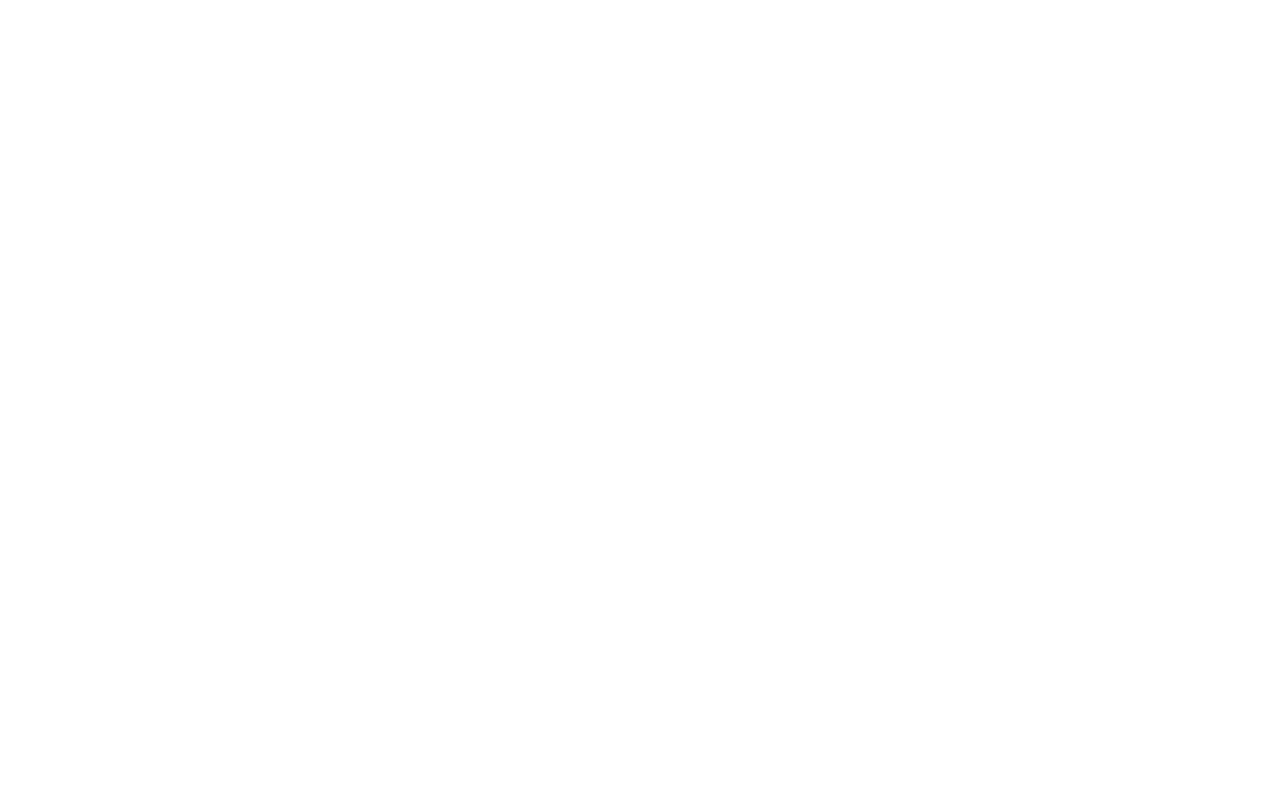
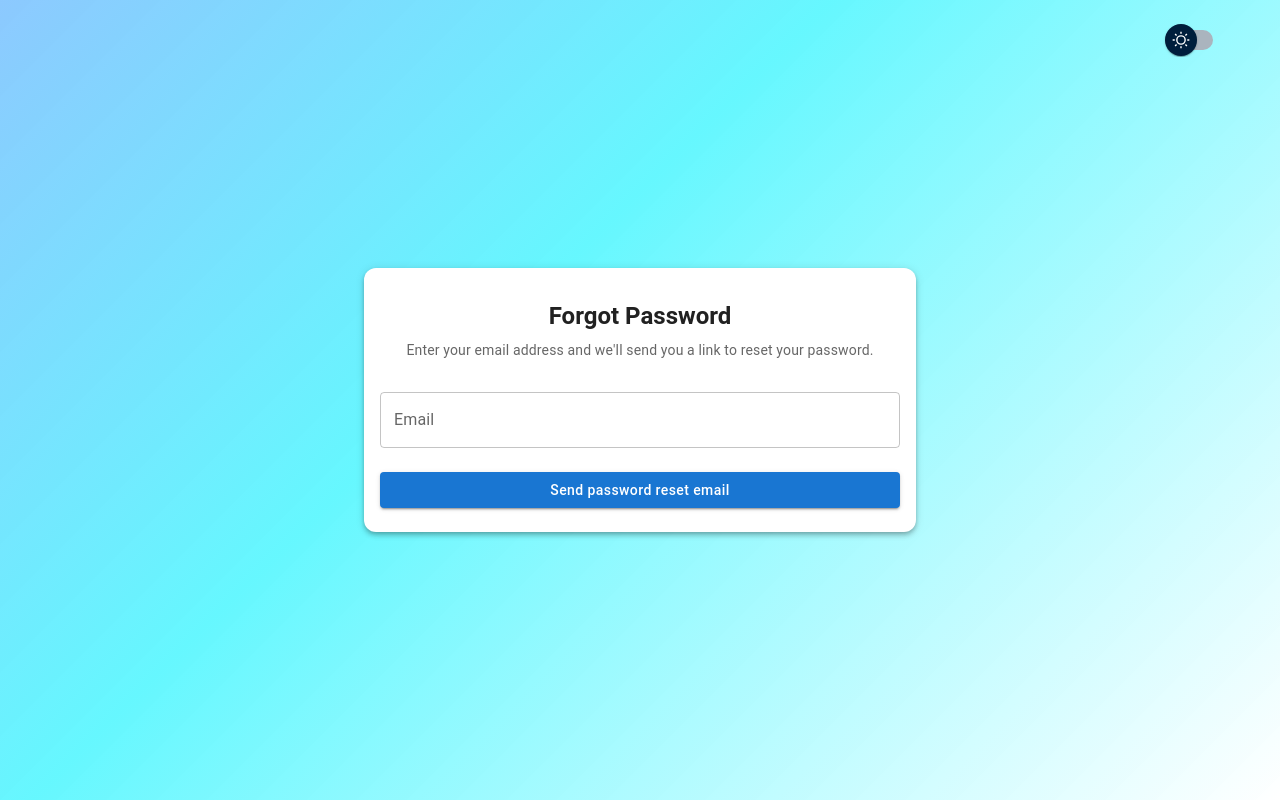
Before and after one commit to CoozillaX/LiteChat-Web, a React (Vite) app: page /forgot-password in a window 1280 px wide. Before the commit this address had no page. Built offline with nearby package versions, Linux system fonts and the light colour scheme; some icons are missing.

Commit message:
implement forgot password page

```diff
--- a/package.json
+++ b/package.json
@@ -12,13 +12,16 @@
   "dependencies": {
     "@emotion/react": "^11.14.0",
     "@emotion/styled": "^11.14.1",
+    "@hookform/resolvers": "^5.2.2",
     "@mui/icons-material": "^7.3.5",
     "@mui/material": "^7.3.5",
     "i18next": "^25.6.3",
     "react": "^19.2.0",
     "react-dom": "^19.2.0",
+    "react-hook-form": "^7.67.0",
     "react-i18next": "^16.3.5",
-    "react-router-dom": "^7.9.6"
+    "react-router-dom": "^7.9.6",
+    "zod": "^4.1.13"
   },
   "devDependencies": {
     "@eslint/js": "^9.39.1",
--- a/src/locales/en.ts
+++ b/src/locales/en.ts
@@ -7,6 +7,20 @@
     forgotPassword: "Forgot Password?",
     submit: "Sign In",
     passkey: "Continue with Passkey",
-    signup: "New to LiteChat? <0>Create an account</0>",
+    signup: "New to LiteChat? <0>Create an account</0>"
   },
+  forgotPassword: {
+    title: "Forgot Password",
+    subtitle:
+      "Enter your email address and we'll send you a link to reset your password.",
+    email: "Email",
+    submit: "Send password reset email",
+    error: {
+      invalidEmail: "Please enter a valid email address."
+    },
+    success: {
+      emailSent:
+        "A password reset link has been sent to your email address. <0> Click here to return to login.</0>"
+    }
+  }
 };
--- a/src/locales/zh.ts
+++ b/src/locales/zh.ts
@@ -7,6 +7,18 @@
     forgotPassword: "忘记密码?",
     submit: "登录",
     passkey: "使用密钥继续",
-    signup: "初次使用 LiteChat? <0>创建一个账号</0>",
+    signup: "初次使用 LiteChat? <0>创建一个账号</0>"
   },
+  forgotPassword: {
+    title: "找回密码",
+    subtitle: "请输入您的邮箱地址，我们会向您发送一封包含重置密码链接的邮件。",
+    email: "邮箱",
+    submit: "发送重置密码邮件",
+    error: {
+      invalidEmail: "请输入有效的邮箱地址。"
+    },
+    success: {
+      emailSent: "重置密码链接已发送到您的邮箱。<0>点击这里返回登录</0>。"
+    }
+  }
 };
--- a/src/routes/AuthRoutes.tsx
+++ b/src/routes/AuthRoutes.tsx
@@ -1,9 +1,11 @@
 import { Route } from "react-router-dom";
 import AuthLayout from "@/layout/AuthLayout";
 import LoginPage from "@/views/Login";
+import ForgotPasswordPage from "@/views/ForgotPassword";
 
 export const AuthRoutes = (
   <Route element={<AuthLayout />}>
     <Route index element={<LoginPage />} />
+    <Route path="forgot-password" element={<ForgotPasswordPage />} />
   </Route>
 );
--- /dev/null
+++ b/src/views/ForgotPassword/index.tsx
@@ -0,0 +1,114 @@
+import { useState } from "react";
+import { useTranslation, Trans } from "react-i18next";
+import { Link } from "react-router-dom";
+import { useForm } from "react-hook-form";
+import { z } from "zod";
+import { zodResolver } from "@hookform/resolvers/zod";
+import {
+  Alert,
+  Button,
+  Card,
+  CardActions,
+  CardContent,
+  CardHeader,
+  Stack,
+  TextField,
+  Typography
+} from "@mui/material";
+
+const forgotPasswordSchema = z.object({
+  email: z.email("forgotPassword.error.invalidEmail")
+});
+
+type ForgotPasswordFormValues = z.infer<typeof forgotPasswordSchema>;
+
+export default function ForgotPasswordPage() {
+  const { t } = useTranslation();
+
+  // Form success response
+  const [successMessage, setSuccessMessage] = useState<string | null>(null);
+
+  // React Hook Form setup
+  const {
+    register,
+    handleSubmit,
+    reset,
+    formState: { errors, isSubmitting }
+  } = useForm<ForgotPasswordFormValues>({
+    resolver: zodResolver(forgotPasswordSchema)
+  });
+
+  // Form submission handler
+  const onValidSubmit = (data: ForgotPasswordFormValues) => {
+    console.log("Password reset email sent to:", data.email);
+    // TODO: Integrate with backend API to handle password reset request
+    setSuccessMessage("forgotPassword.success.emailSent");
+    reset();
+  };
+
+  return (
+    <form onSubmit={handleSubmit(onValidSubmit)} noValidate>
+      <Card
+        sx={{
+          borderRadius: 3,
+          boxShadow: 4,
+          py: 2
+        }}
+      >
+        <CardHeader
+          title={
+            <Typography variant="h5" fontWeight={600}>
+              {t("forgotPassword.title")}
+            </Typography>
+          }
+          subheader={
+            <Typography variant="body2" color="text.secondary" sx={{ pt: 1 }}>
+              {t("forgotPassword.subtitle")}
+            </Typography>
+          }
+          sx={{
+            textAlign: "center"
+          }}
+        />
+        <CardContent>
+          {successMessage && (
+            <Alert
+              severity="success"
+              onClose={() => setSuccessMessage(null)}
+              sx={{ mb: 2 }}
+            >
+              <Trans
+                i18nKey={successMessage}
+                components={[<Link to="/" style={{ color: "#1976d2" }} />]}
+              />
+            </Alert>
+          )}
+          <Stack>
+            <TextField
+              id="email"
+              label={t("forgotPassword.email")}
+              variant="outlined"
+              {...register("email")}
+              error={!!errors.email}
+              helperText={errors.email ? t(errors.email.message || "") : ""}
+            />
+          </Stack>
+        </CardContent>
+        <CardActions sx={{ px: 2 }}>
+          <Stack sx={{ width: 1 }}>
+            <Button
+              fullWidth
+              type="submit"
+              variant="contained"
+              color="primary"
+              sx={{ textTransform: "none" }}
+              disabled={isSubmitting}
+            >
+              {t("forgotPassword.submit")}
+            </Button>
+          </Stack>
+        </CardActions>
+      </Card>
+    </form>
+  );
+}
--- a/src/views/Login/index.tsx
+++ b/src/views/Login/index.tsx
@@ -1,13 +1,19 @@
+import { useTranslation, Trans } from "react-i18next";
 import { useNavigate } from "react-router-dom";
-import { useTranslation, Trans } from "react-i18next";
 import { Link } from "react-router-dom";
-import { Button, CardHeader, Stack, Divider, Chip } from "@mui/material";
-import Card from "@mui/material/Card";
-import CardActions from "@mui/material/CardActions";
-import CardContent from "@mui/material/CardContent";
-import Typography from "@mui/material/Typography";
-import TextField from "@mui/material/TextField";
-import FingerprintIcon from "@mui/icons-material/Fingerprint";
+import { Fingerprint } from "@mui/icons-material";
+import {
+  Button,
+  CardHeader,
+  Stack,
+  Divider,
+  Chip,
+  Card,
+  CardContent,
+  CardActions,
+  TextField,
+  Typography
+} from "@mui/material";
 
 export default function LoginPage() {
   const navigate = useNavigate();
@@ -54,15 +60,13 @@
         </Stack>
       </CardContent>
       <CardActions sx={{ px: 2 }}>
-        <Stack sx={{ width: "100%" }}>
+        <Stack sx={{ width: 1 }}>
           <Button
             fullWidth
             variant="contained"
             color="primary"
             sx={{ textTransform: "none" }}
-            onClick={() => {
-              navigate("/chat");
-            }}
+            onClick={() => navigate("/chat")}
           >
             {t("login.submit")}
           </Button>
@@ -73,11 +77,9 @@
             fullWidth
             variant="outlined"
             color="secondary"
-            startIcon={<FingerprintIcon />}
+            startIcon={<Fingerprint />}
             sx={{ textTransform: "none" }}
-            onClick={() => {
-              navigate("/chat");
-            }}
+            onClick={() => navigate("/chat")}
           >
             {t("login.passkey")}
           </Button>
```
Also changed, not shown: 1 other file (tests, documents, lock files or other folders).
